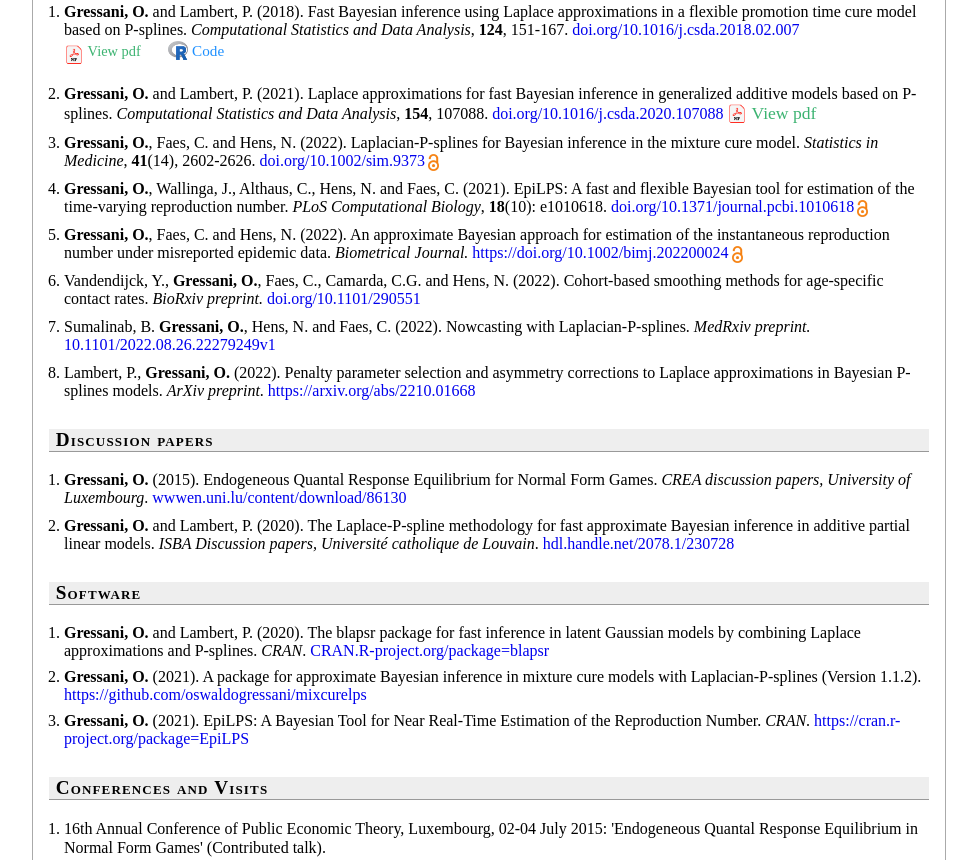
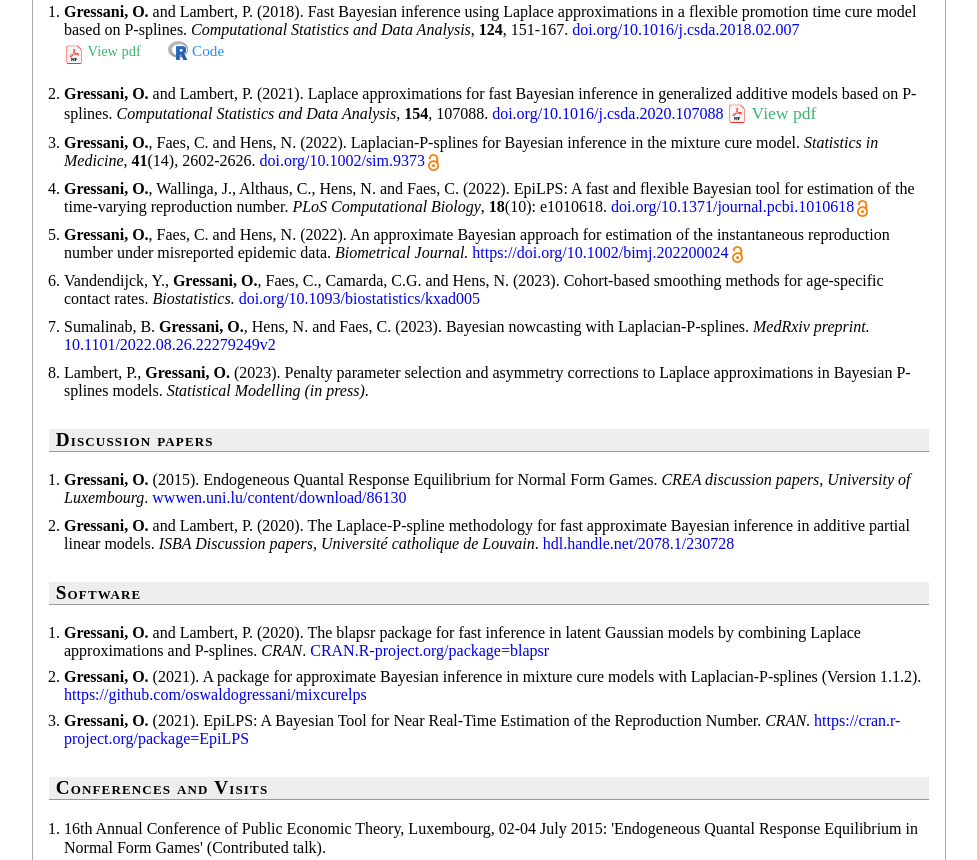
Before and after one commit to oswaldogressani/oswaldogressani.github.io, a plain HTML site: page about_me.html in a window 1280 px wide. Shown: the part 719-1579 px from the top of the page, without its empty margins (151-1128 px from the left). Drawn offline with Linux system fonts and the light colour scheme; a script that the page names is missing.

Commit message:
Updated references

```diff
--- a/about_me.html
+++ b/about_me.html
@@ -312,7 +312,7 @@ nav a:hover {
 	</li>
 
 	<!-- 4. EpiLPS paper PLoS Comp Biol -->
-	<li style="margin-bottom: 10px;"> <strong> Gressani, O.</strong>, Wallinga, J., Althaus, C., Hens, N. and Faes, C. (2021). EpiLPS: A fast and flexible Bayesian tool for estimation of the time-varying reproduction number. <i> PLoS Computational Biology</i>, <b>18</b>(10): e1010618.
+	<li style="margin-bottom: 10px;"> <strong> Gressani, O.</strong>, Wallinga, J., Althaus, C., Hens, N. and Faes, C. (2022). EpiLPS: A fast and flexible Bayesian tool for estimation of the time-varying reproduction number. <i> PLoS Computational Biology</i>, <b>18</b>(10): e1010618.
 	<a href="https://doi.org/10.1371/journal.pcbi.1010618" target="_blank"> doi.org/10.1371/journal.pcbi.1010618</a>
 	<img style="position: absolute; bottom; margin-left: 3px; margin-top: 2px; width: 11px; height: 17px;" src="images/OA_logo.png" alt="OAlogo">
 	</li>
@@ -325,18 +325,17 @@ nav a:hover {
 
 
 	<!-- 6. BioRxiv paper Cohort-based smoothing with Yannick, Carlo, Christel and Niel -->
-	<li style="margin-bottom: 10px;"> Vandendijck, Y., <strong>Gressani, O.</strong>, Faes, C., Camarda, C.G. and Hens, N. (2022). Cohort-based smoothing methods for age-specific contact rates. <i> BioRxiv preprint. </i>
-	<a href="https://doi.org/10.1101/290551 " target="_blank"> doi.org/10.1101/290551 </a>
+	<li style="margin-bottom: 10px;"> Vandendijck, Y., <strong>Gressani, O.</strong>, Faes, C., Camarda, C.G. and Hens, N. (2023). Cohort-based smoothing methods for age-specific contact rates. <i> Biostatistics. </i>
+	<a href="https://doi.org/10.1093/biostatistics/kxad005 " target="_blank"> doi.org/10.1093/biostatistics/kxad005 </a>
 	</li>
 
 	<!-- 7. MedRxiv paper with Bryan and Christel -->
-	<li style="margin-bottom: 10px;"> Sumalinab, B. <strong>Gressani, O.</strong>, Hens, N. and Faes, C. (2022). Nowcasting with Laplacian-P-splines. <i> MedRxiv preprint.</i>
-	<a href="https://www.medrxiv.org/content/10.1101/2022.08.26.22279249v1" target="_blank"> 10.1101/2022.08.26.22279249v1 </a>
+	<li style="margin-bottom: 10px;"> Sumalinab, B. <strong>Gressani, O.</strong>, Hens, N. and Faes, C. (2023). Bayesian nowcasting with Laplacian-P-splines. <i> MedRxiv preprint.</i>
+	<a href="https://www.medrxiv.org/content/10.1101/2022.08.26.22279249v2" target="_blank"> 10.1101/2022.08.26.22279249v2 </a>
 	</li>
 
 	<!-- 8. ArXiv paper with Philippe Lambert -->
-	<li style="margin-bottom: 25px;"> Lambert, P., <strong> Gressani, O. </strong> (2022). Penalty parameter selection and asymmetry corrections to Laplace approximations in Bayesian P-splines models. <i> ArXiv preprint</i>.
-	<a href="https://arxiv.org/abs/2210.01668" target="_blank"> https://arxiv.org/abs/2210.01668  </a>
+	<li style="margin-bottom: 25px;"> Lambert, P., <strong> Gressani, O. </strong> (2023). Penalty parameter selection and asymmetry corrections to Laplace approximations in Bayesian P-splines models. <i> Statistical Modelling (in press)</i>.
 	<br>
 
 
@@ -463,7 +462,7 @@ nav a:hover {
 
 <!-- Footer -->
 <footer style="margin-top: 135px;">
-<p style="text-align: center; font-size: 90%"> © Oswaldo Gressani 2021-2022 </p>
+<p style="text-align: center; font-size: 90%"> © Oswaldo Gressani 2021-2023. All rights reserved. </p>
 </footer>
 
 </body>
```
